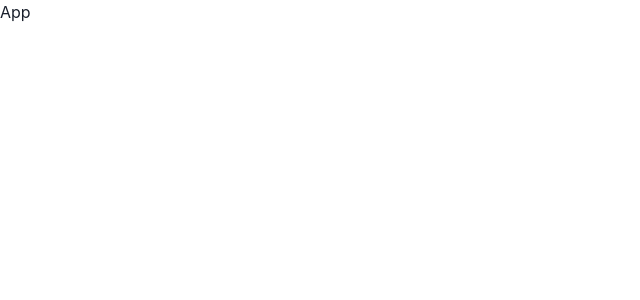
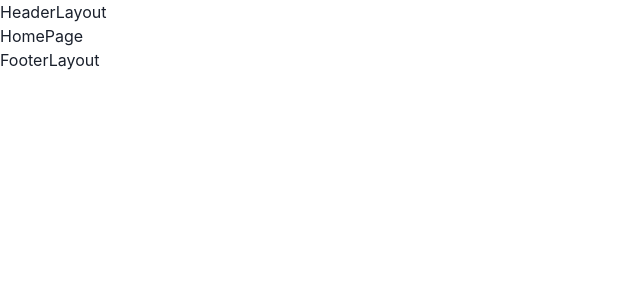
Before and after one commit to BhanuVikram/Chakra_Company, a React (Vite) app: page / in a window 1280 px wide. Shown: the top 300 px of the page, without its empty margins (0-640 px from the left). Built offline with nearby package versions, Linux system fonts and the light colour scheme.

Commit message:
Feature: Routing

```diff
--- a/package.json
+++ b/package.json
@@ -15,7 +15,8 @@
     "@emotion/styled": "^11.11.5",
     "framer-motion": "^11.1.7",
     "react": "^18.2.0",
-    "react-dom": "^18.2.0"
+    "react-dom": "^18.2.0",
+    "react-router-dom": "^6.23.0"
   },
   "devDependencies": {
     "@types/react": "^18.2.66",
--- a/src/App.jsx
+++ b/src/App.jsx
@@ -1,7 +1,30 @@
 import React from "react";
 
+// * ROUTING MODULES
+import { BrowserRouter, Routes, Route, Navigate } from "react-router-dom";
+
+// * PAGES IMPORT
+import HomePage from "./pages/HomePage";
+import WebDevPage from "./pages/WebDevPage";
+import AppDevPage from "./pages/AppDevPage";
+import MarketingPage from "./pages/MarketingPage";
+import ContactPage from "./pages/ContactPage";
+import Lost404Page from "./pages/Lost404Page";
+import Lost500Page from "./pages/Lost500Page";
+
 const App = () => {
-  return <div>App</div>;
+  return (
+    <Routes>
+      <Route path="/" element={<HomePage />} />
+      <Route path="/web" element={<WebDevPage />} />
+      <Route path="/apps" element={<AppDevPage />} />
+      <Route path="/marketing" element={<MarketingPage />} />
+      <Route path="/contact" element={<ContactPage />} />
+      <Route path="/404" element={<Lost404Page />} />
+      <Route path="/500" element={<Lost500Page />} />
+      <Route path="/*" element={<Navigate to="/" replace />} />
+    </Routes>
+  );
 };
 
 export default App;
--- a/src/main.jsx
+++ b/src/main.jsx
@@ -4,10 +4,21 @@ import App from "./App.jsx";
 import "./index.css";
 import { ChakraProvider } from "@chakra-ui/react";
 
+// * ROUTING MODULES
+import { BrowserRouter, Routes, Route, Navigate } from "react-router-dom";
+
+// * LAYOUTS IMPORT
+import HeaderLayout from "./layouts/HeaderLayout";
+import FooterLayout from "./layouts/FooterLayout";
+
 ReactDOM.createRoot(document.getElementById("root")).render(
   <React.StrictMode>
     <ChakraProvider>
-      <App />
+      <BrowserRouter>
+        <HeaderLayout />
+        <App />
+        <FooterLayout />
+      </BrowserRouter>
     </ChakraProvider>
   </React.StrictMode>
 );
```
Also changed, not shown: 1 other file (tests, documents, lock files or other folders).
